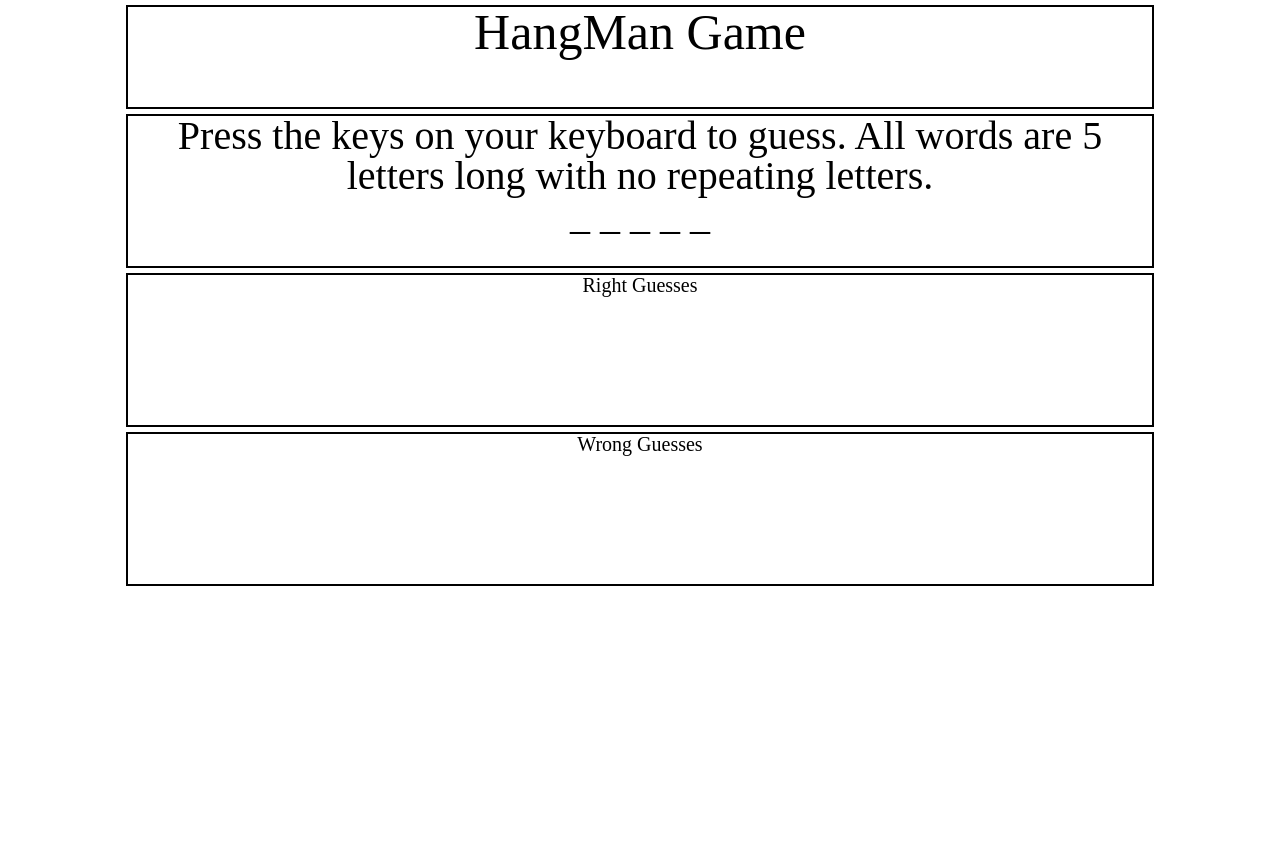
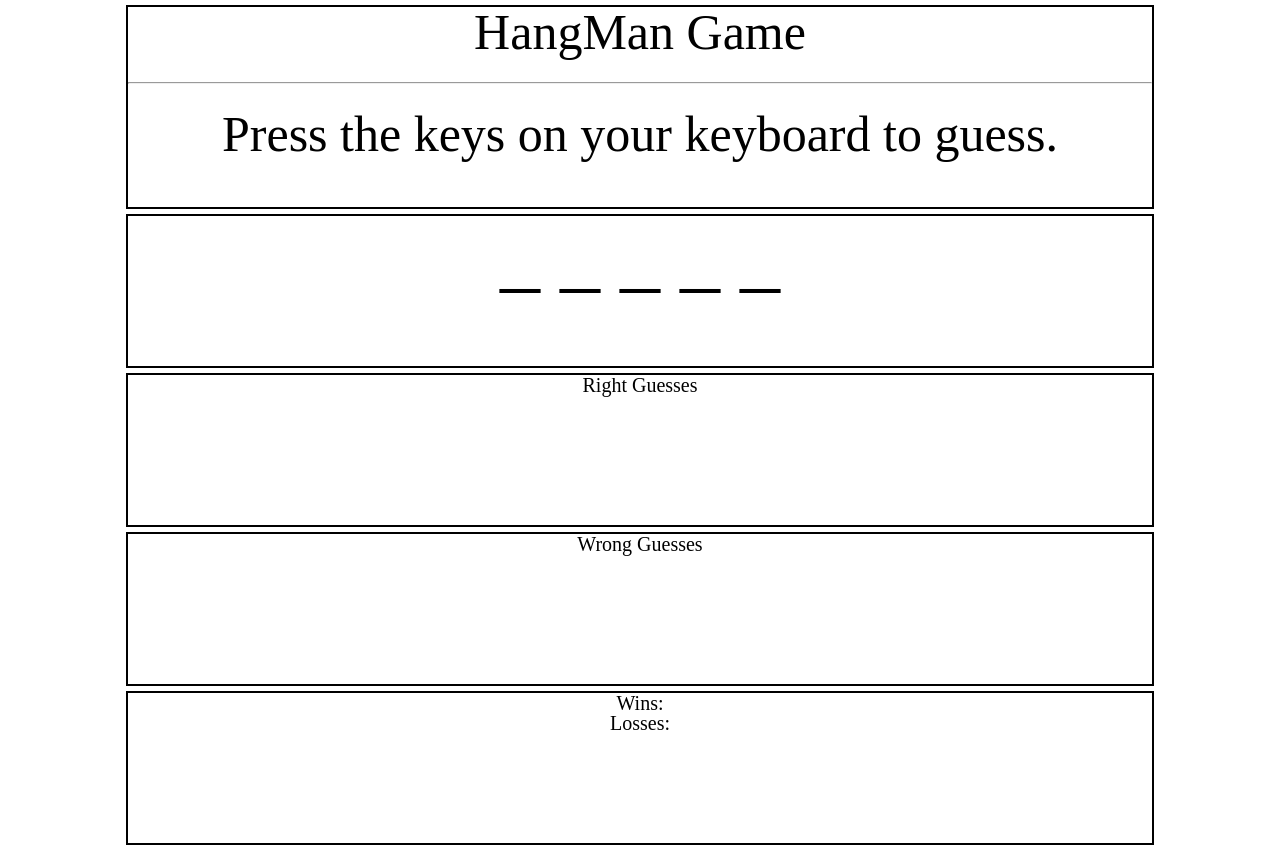
Before and after one commit to paulrydberg/hangman, a plain HTML site: page index.html in a window 1280 px wide. Before the commit the page ends 800 px from the top, so only its background shows below. Drawn offline with nearby package versions, Linux system fonts and the light colour scheme.

Commit message:
underscores fixed

```diff
--- a/assets/css/style.css
+++ b/assets/css/style.css
@@ -1,6 +1,6 @@
 header {
     border: 2px solid black;
-    height: 100px;
+    height: 200px;
     width: 80%;
     font-size: 50px;
     text-align: center;
@@ -12,14 +12,24 @@ header {
     border: 2px solid black;
     height: 150px;
     width: 80%;
-    font-size: 40px;
+    font-size: 80px;
     text-align: center;
     margin: 5px auto;
 
 }
 
+
+.mybox {
+    border: 2px solid black;
+    height: 150px;
+    width: 80%;
+    font-size: 20px;
+    text-align: center;
+    margin: 5px auto;
+}
+
 .rightGuess {
-    border: 2px solid black;
+    /* border: 2px solid black; */
     height: 150px;
     width: 80%;
     font-size: 20px;
@@ -29,7 +39,7 @@ header {
 }
 
 .wrongGuess {
-    border: 2px solid black;
+    /* border: 2px solid black; */
     height: 150px;
     width: 80%;
     font-size: 20px;
--- a/assets/javascript/game.js
+++ b/assets/javascript/game.js
@@ -42,6 +42,9 @@ let phraseInput = phrases[randomizer];
 let rightPhrase = [];
 let wrongPhrase = [];
 let underscore = [];
+let correctLetters = 0;
+let win = 0;
+let loss = 0;
 
 // DOM edit
 let underscoreWright = document.getElementsByClassName('underscores');
@@ -85,5 +88,11 @@ document.addEventListener('keypress', (event) => {
     } else {
     wrongPhrase.push(letterGuess);
     wrongPhraseWright[0].innerHTML = wrongPhrase;
-}
+    }
+
+
 });
+
+
+
+underscore[0].innerHTML = underscoreMaker().join(' ');
--- a/index.html
+++ b/index.html
@@ -13,19 +13,31 @@
     <div class="container">
         <header>
             <h1>HangMan Game</h1>
+            <hr>
+            <h3>Press the keys on your keyboard to guess.</h3>
         </header>
-        <div class="underscores">Press the keys on your keyboard to guess. All words are 5 letters long with no repeating letters.
-            <div>
+        <div class="underscores">
+
                 _ _ _ _ _
-            </div>
+
         </div>
-        <div class="rightGuess">Right Guesses</div>
-        <div class="wrongGuess">Wrong Guesses</div>
+        <div class="mybox">Right Guesses
+            <div class="rightGuess"></div>
+        </div>
+        <div class="mybox">Wrong Guesses
+            <div class="wrongGuess"></div>
+        </div>
 
     </div>
 
-    <div id="list">
-
+    <div class="mybox">
+        <p id="correctLetters"></p>
+        <div>
+            <p>Wins: <span><p id="win"></p></span></p>
+        </div>
+        <div>
+            <p>Losses: <span><p id="loss"></p></span></p>
+        </div>
     </div>
 
 
```
